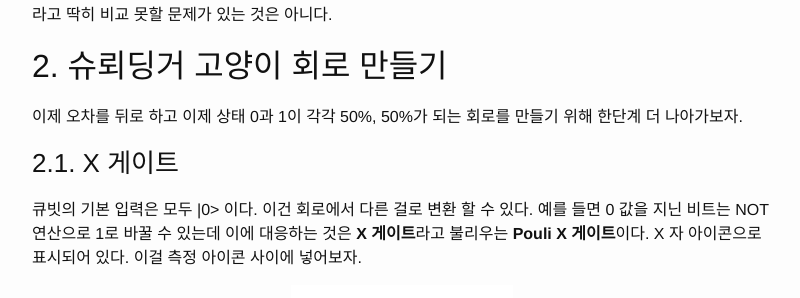
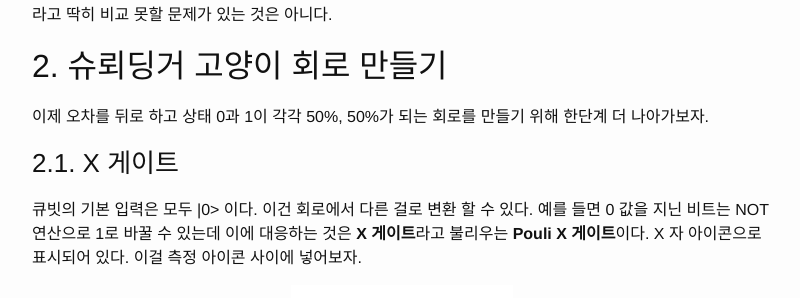
Before and after one commit to Hybrid3D/hybrid3d.github.io, a Jekyll site: the page built from _posts/Quantum Computer/2019-06-22-schrodinger-cat-part2.md, in a window 1280 px wide and 900 px high, scrolled down 3019 px. Shown: the part 152-450 px from the top of the window, without its empty margins (238-1038 px from the left). Built offline with Jekyll 4.4.1, drawn with Linux system fonts in a browser that asks for light colours; formulas are drawn with MathJax 3; comment, search, counter and statistics services are not loaded.

Commit message:
사소한 수정

```diff
--- a/_posts/Quantum Computer/2019-06-22-schrodinger-cat-part2.md
+++ b/_posts/Quantum Computer/2019-06-22-schrodinger-cat-part2.md
@@ -51,7 +51,7 @@ creg c[1];
 오잉? 0 상태가 100% 이어야 하는데, 94.434% 이고 1인 확률이 5.566%나 된다. 이건 현재 양자 컴퓨터의 기술적 한계로 오차는 점점 줄어 들고 있지만 아직까지는 이론적인 100%가 실제 100%이진 않다. 사실 고전 컴퓨터도 많은 오차가 있었다가 줄어든 것이고 여전히 없진 않다. 에러 검출을 이용해서 보정을 하기도 하니 양자 컴퓨터라고 딱히 비교 못할 문제가 있는 것은 아니다.
 
 ## 2. 슈뢰딩거 고양이 회로 만들기
-이제 오차를 뒤로 하고 이제 상태 0과 1이 각각 50%, 50%가 되는 회로를 만들기 위해 한단계 더 나아가보자.
+이제 오차를 뒤로 하고 상태 0과 1이 각각 50%, 50%가 되는 회로를 만들기 위해 한단계 더 나아가보자.
 
 ### 2.1. X 게이트
 큐빗의 기본 입력은 모두 \|0> 이다. 이건 회로에서 다른 걸로 변환 할 수 있다. 예를 들면 0 값을 지닌 비트는 NOT 연산으로 1로 바꿀 수 있는데 이에 대응하는 것은 **X 게이트**라고 불리우는 **Pouli X 게이트**이다. X 자 아이콘으로 표시되어 있다. 이걸 측정 아이콘 사이에 넣어보자.
```
Also changed, not shown: _posts/2019-06-16-git-private-commit-tip.md (+1 -1 lines).
